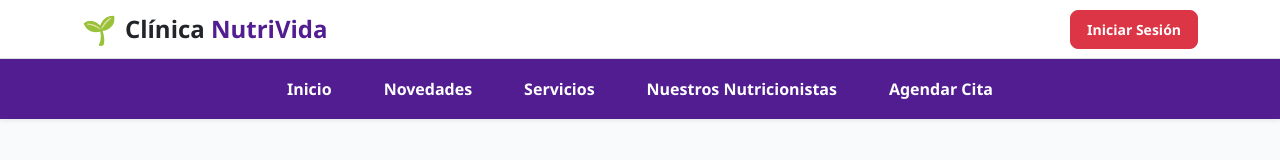
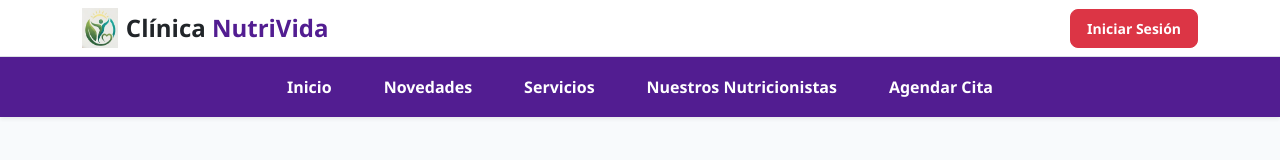
Before and after one commit to sefloresz-svg/Clinica_NutriVida, a React (Vite) app: page / in a window 1280 px wide. Shown: the top 160 px of the page. Built offline with nearby package versions, Linux system fonts and the light colour scheme.

Commit message:
CAmbio de el logo

```diff
--- a/src/componentes/organismos/Navbar.tsx
+++ b/src/componentes/organismos/Navbar.tsx
@@ -1,4 +1,6 @@
 import { Link, useNavigate } from "react-router-dom";
+
+import logo from "../../assets/Captura_de_pantalla_2026-09-06_231024.png";
 
 function Navbar() {
   const navigate = useNavigate();
@@ -16,7 +18,12 @@ function Navbar() {
       <div className="header-top py-2 border-bottom bg-white">
         <div className="container d-flex justify-content-between align-items-center">
           <Link to="/" className="d-flex align-items-center text-decoration-none">
-            <span className="fs-3 me-2">🌱</span>
+            <img
+              src={logo}
+              alt="Logo Clínica NutriVida"
+              className="me-2"
+              style={{ height: "40px", width: "auto", objectFit: "contain" }}
+            />
             <span className="fs-4 fw-bold text-dark">
               Clínica <span style={{ color: "#521d91" }}>NutriVida</span>
             </span>
```
